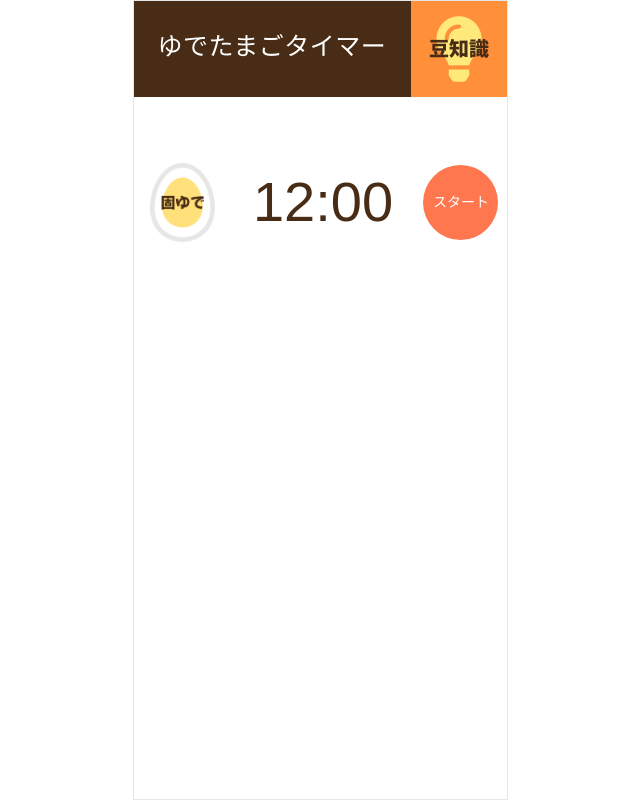
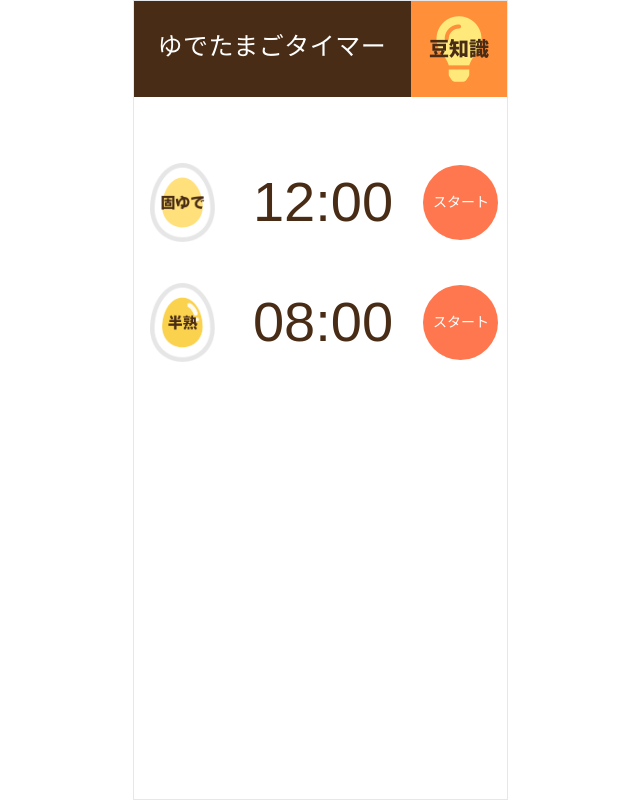
Before and after one commit to matuiti/yudetamago-timer, a React (Vite) app: page / in a window 1280 px wide. Shown: the whole page, without its empty margins (320-960 px from the left). Built offline with nearby package versions, Linux system fonts and the light colour scheme; a web font is replaced by a local one.

Commit message:
Hannjuku.jsx実装、Katayudeの実装の後でコピペ後に微調整で済み楽だった

```diff
--- a/src/Timers.jsx
+++ b/src/Timers.jsx
@@ -1,4 +1,5 @@
 // import { useState, useEffect } from "react"
+import Hannjuku from "./components/Hannjuku"
 import Katayude from "./components/Katayude"
 
 const Timers = () => {
@@ -60,6 +61,7 @@ const Timers = () => {
   return (
     <ul style={{ display: "flex", flexDirection: "column",rowGap:"36px",padding:"63px 8px"}}>
       <Katayude initialTime={initialTimers.katayude} formatTime={formatTime} />
+      <Hannjuku initialTime={initialTimers.hannjuku} formatTime={formatTime} />
       {/* <li style={{ display: "flex", justifyContent:"space-between"}}>
         <div
           style={{
--- /dev/null
+++ b/src/components/Hannjuku.jsx
@@ -0,0 +1,91 @@
+import { useEffect, useState } from "react"
+
+// eslint-disable-next-line react/prop-types
+const Hannjuku = ({ initialTime, formatTime }) => {
+  const [timer, setTimer] = useState(initialTime)
+  const [isRunning, setIsRunning] = useState(false)
+  const [isStartButtonVisible, setIsStartButtonVisible] = useState(true)
+
+  // タイマーが動作中の場合、1秒ごとにカウントダウン関数を呼び出す
+  useEffect(() => {
+    // カウントダウンロジックを実装する関数
+    const countdown = () => {
+      if (timer > 0) {
+        setTimer(timer - 1)
+      } else {
+        // タイマーが0になったら音を鳴らしてカウントを初期値に戻す
+        new Audio("/bell.mp3").play()
+        setTimer(initialTime)
+        setIsRunning(false)
+        setIsStartButtonVisible(true) // リセット時にスタートボタンを表示
+      }
+    }
+    let timerId
+    if (isRunning) {
+      timerId = setInterval(countdown, 1000)
+      setIsStartButtonVisible(false) // タイマーが開始されたらスタートボタンを非表示
+    } else {
+      clearInterval(timerId)
+    }
+    return () => clearInterval(timerId)
+  }, [isRunning, timer, initialTime])
+
+  // スタート/リセットボタンを切り替える関数
+  const toggleButton = () => {
+    if (!isRunning) {
+      setIsRunning(true)
+    } else {
+      setTimer(initialTime)
+      setIsRunning(false)
+      setIsStartButtonVisible(true) // リセット時にスタートボタンを表示
+    }
+  }
+
+  return (
+    <li style={{ display: "flex", justifyContent: "space-between" }}>
+      <div
+        style={{
+          display: "flex",
+          justifyContent: "center",
+          alignItems: "center",
+          width: "81px",
+        }}
+      >
+        <img
+          src="public\images\hannjuku@2x.png"
+          style={{ width: "65px", height: "79px" }}
+        />
+      </div>
+      <div
+        style={{
+          color: "#492C15",
+          fontSize: "56px",
+          display: "flex",
+          justifyContent: "center",
+          alignItems: "center",
+        }}
+      >
+        {formatTime(timer)}
+      </div>
+      <div style={{ display: "flex" }}>
+        <button
+          style={{
+            margin: "auto",
+            width: "75px",
+            height: "75px",
+            backgroundColor: isRunning ? "#4ED0FF" : "#FF774E",
+            borderRadius: "50%",
+            fontSize: "14px",
+            color: "#FFFFFF",
+          }}
+          onClick={toggleButton}
+          disabled={timer <= 0 && !isRunning}
+        >
+          {isStartButtonVisible ? "スタート" : "リセット"}
+        </button>
+      </div>
+    </li>
+  )
+}
+
+export default Hannjuku
```
